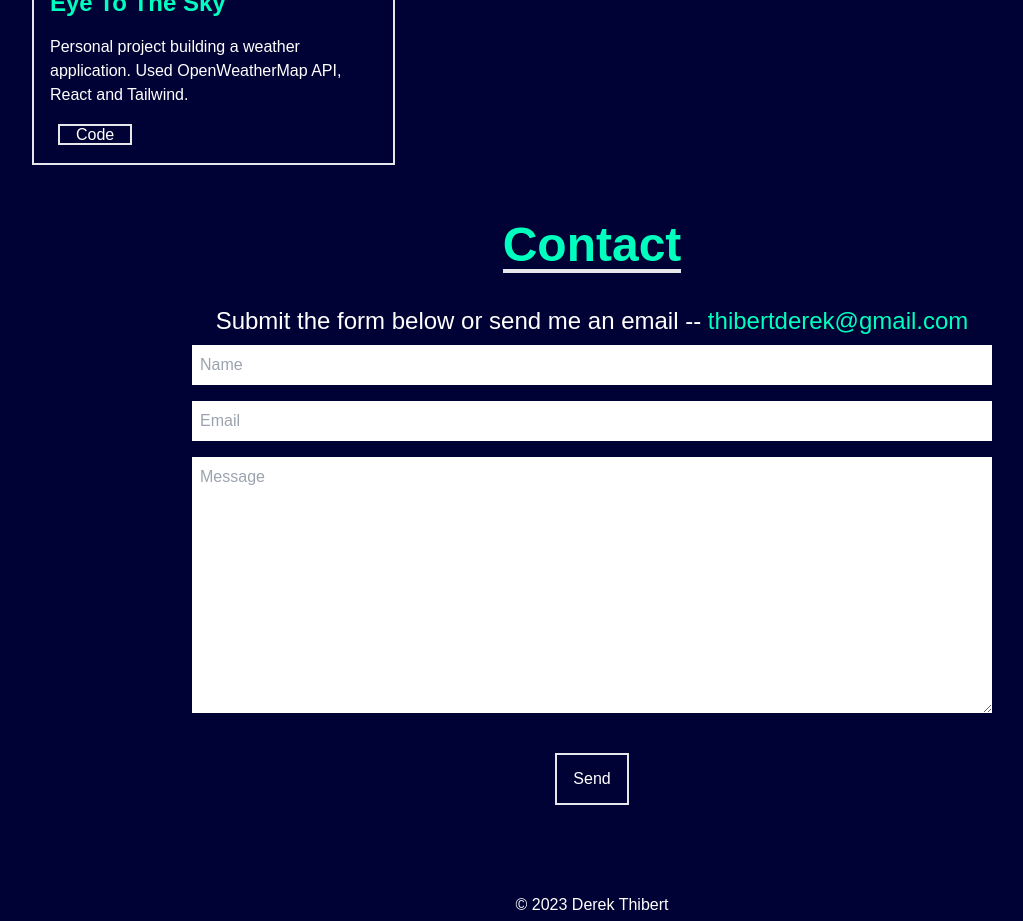
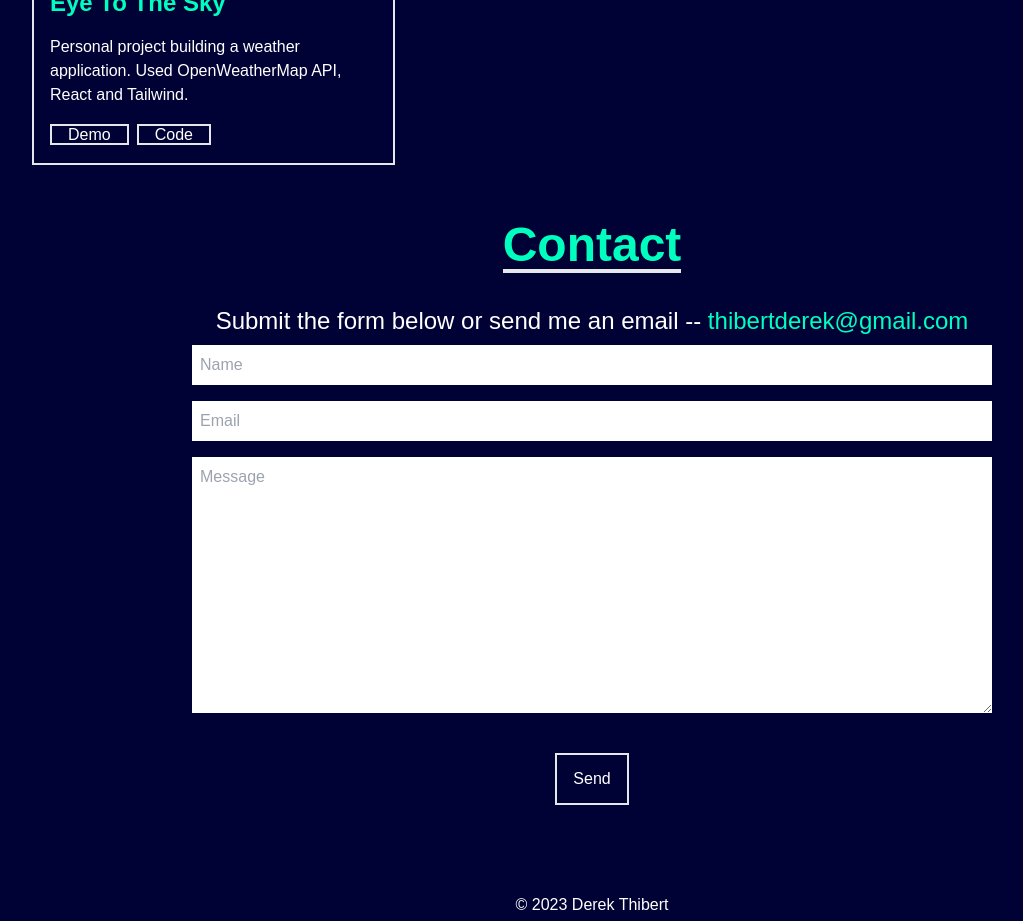
Before and after one commit to thibert-derek/site, a React (Create React App) app: page / in a window 1280 px wide. Shown: the part 2620-3541 px from the top of the page, without its empty margins (48-1071 px from the left). Built offline with nearby package versions, Linux system fonts and the light colour scheme.

Commit message:
Updated Projects page

```diff
--- a/src/components/Projects.jsx
+++ b/src/components/Projects.jsx
@@ -28,9 +28,9 @@ const Projects = () => {
                                     <h3 className="font-bold text-2xl text-[#00FFBF]">Eye To The Sky</h3>
                                     <p className="py-4">Personal project building a weather application. Used OpenWeatherMap API, React and Tailwind.</p>
                                     <div className="justify-between items-right">
-                                        {/* <a className="px-4 my-2 border-2 hover:bg-white hover:text-black duration-300" href="/">
+                                        <a className="px-4 my-2 border-2 hover:bg-white hover:text-black duration-300" href="https://thibert-derek.github.io/eyetothesky.github.io/">
                                         Demo
-                                        </a> */}
+                                        </a>
                                         <a className="px-4 mx-2 my-2 border-2 md:hover:bg-white md:hover:text-black md:duration-300" href="https://github.com/thibert-derek/eyetothesky">
                                             Code
                                         </a>
--- a/src/index.css
+++ b/src/index.css
@@ -20,4 +20,8 @@
   .active a{
     color: green;
   }
+
+  .navbar li{
+    color: green;
+  }
 }
```
